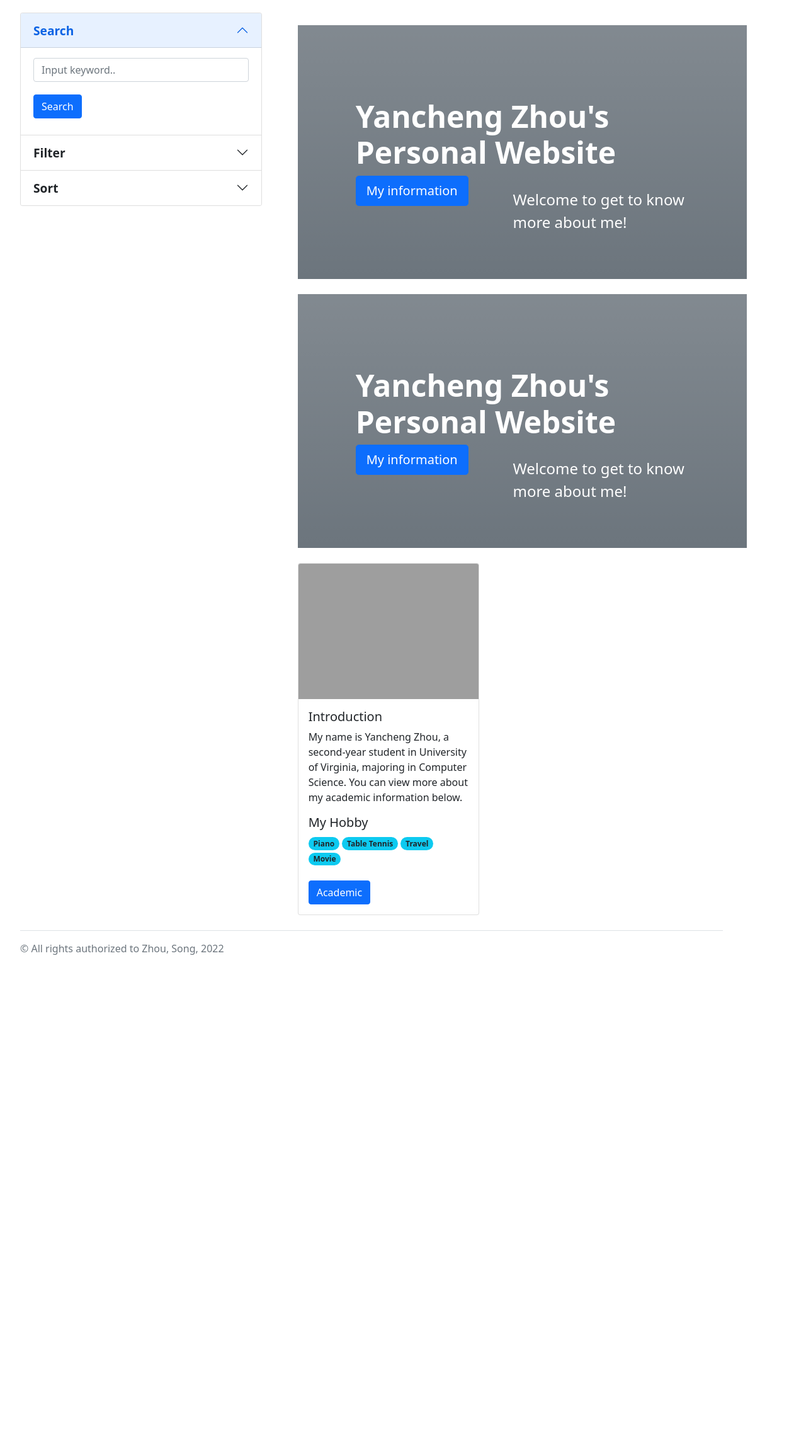
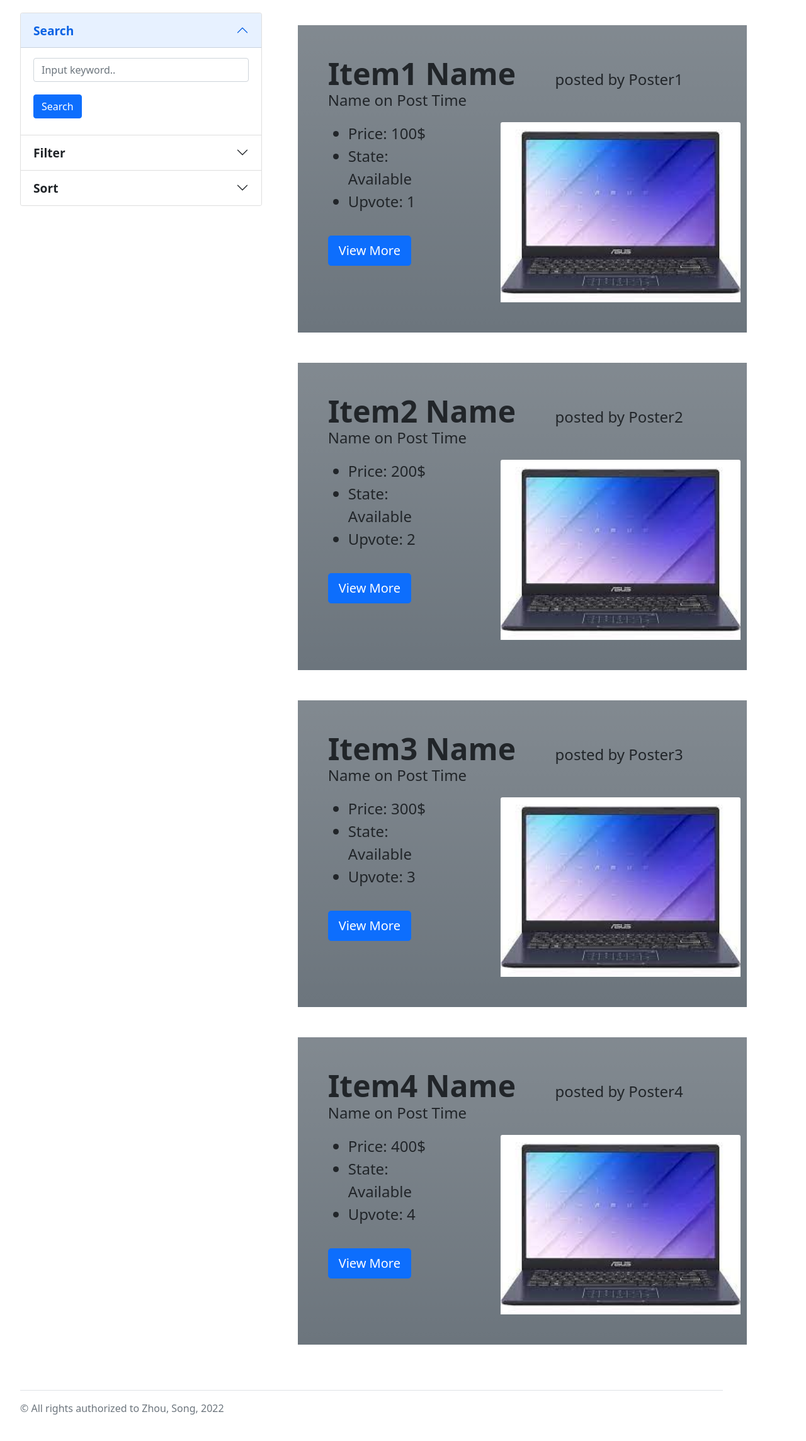
Before and after one commit to YanchengZhou/CS4640_Project, a PHP site: page / in a window 1280 px wide. Shown: the part 61-2349 px from the top of the page at 63% size. Before the commit the page ends 1577 px from the top, so only its background shows below. Run offline with PHP 8.4, Linux system fonts and the light colour scheme; style sheets or scripts are compiled from the project's sources; grey boxes are pictures that could not be loaded.

Commit message:
Add files via upload

```diff
--- a/index.html
+++ b/index.html
@@ -55,7 +55,7 @@
 <div class="container">
     <div class="row">
         <div class="col-md-4">
-                <div class="accordion" id="accordionExample" style="position:fixed;width:30%;">
+                <div class="accordion" id="accordionExample">
                     <div class="accordion-item">
                         <h2 class="accordion-header" id="headingOne">
                             <button class="accordion-button" type="button" data-bs-toggle="collapse" data-bs-target="#collapseOne" aria-expanded="true" aria-controls="collapseOne">
@@ -154,58 +154,42 @@
                         </h2>
                         <div id="collapseThree" class="accordion-collapse collapse" aria-labelledby="headingThree" data-bs-parent="#accordionExample">
                             <div class="accordion-body">
-                                <table class="table">
-                                    <tr>
-                                        <th scope="row">By Default</th>
-                                        <td>
+                                <h5> By Default </h5>
                                 <div class="form-check form-check-inline">
                                     <input class="form-check-input" type="radio" name="sort" checked>
                                     <label class="form-check-label">No Sort</label>
                                 </div>
-                                        </td>
-                                        <td></td>
-                                    </tr>
-                                    <tr>
-                                        <th scope="row">By Time</th>
-                                        <td>
+                                <br> <br>
+
+                                <h5> By Time </h5>
                                 <div class="form-check form-check-inline">
                                     <input class="form-check-input" type="radio" name="sort">
                                     <label class="form-check-label">Latest</label>
                                 </div>
-                                        </td>
-                                        <td>
                                 <div class="form-check form-check-inline">
                                     <input class="form-check-input" type="radio" name="sort">
                                     <label class="form-check-label">Earliest</label>
                                 </div>
-                                        </td>
-                                    </tr>
-                                    <tr>
-                                        <th scope="row">By Price</th>
-                                        <td>
+                                <br> <br>
+
+                                <h5> By Price </h5>
                                 <div class="form-check form-check-inline">
                                     <input class="form-check-input" type="radio" name="sort">
                                     <label class="form-check-label">Lowest</label>
                                 </div>
-                                        </td>
-                                        <td>
                                 <div class="form-check form-check-inline">
                                     <input class="form-check-input" type="radio" name="sort">
                                     <label class="form-check-label">Highest</label>
                                 </div>
-                                        </td>
-                                    </tr>
-                                    <tr>
-                                        <th scope="row">By Upvote</th>
-                                        <td>
+                                <br> <br>
+
+                                <h5> By Upvote </h5>
                                 <div class="form-check form-check-inline">
                                     <input class="form-check-input" type="radio" name="sort">
                                     <label class="form-check-label">Highest</label>
                                 </div>
-                                        </td>
-                                        <td></td>
-                                    </tr>
-                                </table>
+                                <br> <br>
+
                                 <a href="#" class="btn btn-primary">Sort</a>
                             </div>
                         </div>
@@ -215,36 +199,97 @@
 
         <!-- Columns start at 50% wide on mobile and bump up to 33.3% wide on desktop -->
         <div class="col-md-8" >
-            <div class="p-5 mb-4 text-white bg-secondary bg-gradient">
-                <div class="container py-5">
-                    <h1 class="display-5 fw-bold">Yancheng Zhou's Personal Website</h1>
-                    <p class="col-md-8 fs-4">Welcome to get to know more about me!</p>
-                    <a class="btn btn-primary btn-lg" href="https://cs4640.cs.virginia.edu/yz4xy/hw1/info.html">My information</a>
+            <div class="p-5 mb-4 bg-secondary bg-gradient">
+                <div class="upper">
+                    <h1 class="display-5 fw-bold"> Item1 Name </h1>
+                    <h4> posted by Poster1 Name on Post Time </h4>
+                </div>
+
+                <div class="row">
+                    <div class="col-md-4 itemInfo">
+                        <ul>
+                            <li> Price: 100$ </li>
+                            <li> State: Available </li>
+                            <li> Upvote: 1 </li>
+                        </ul>
+
+                        <a class="btn btn-primary btn-lg" href="#">View More</a>
+                    </div>
+                    <div class="col-md-8">
+                        <img class="card-img-top" src="item.jpg" alt="No picture available">
                     </div>
                 </div>
-            <div class="p-5 mb-4 text-white bg-secondary bg-gradient">
-                <div class="container py-5">
-                    <h1 class="display-5 fw-bold">Yancheng Zhou's Personal Website</h1>
-                    <p class="col-md-8 fs-4">Welcome to get to know more about me!</p>
-                    <a class="btn btn-primary btn-lg" href="https://cs4640.cs.virginia.edu/yz4xy/hw1/info.html">My information</a>
+            </div>
+            <br>
+
+            <div class="p-5 mb-4 bg-secondary bg-gradient">
+                <div class="upper">
+                    <h1 class="display-5 fw-bold"> Item2 Name </h1>
+                    <h4> posted by Poster2 Name on Post Time </h4>
+                </div>
+
+                <div class="row">
+                    <div class="col-md-4 itemInfo">
+                        <ul>
+                            <li> Price: 200$ </li>
+                            <li> State: Available </li>
+                            <li> Upvote: 2 </li>
+                        </ul>
+
+                        <a class="btn btn-primary btn-lg" href="#">View More</a>
+                    </div>
+                    <div class="col-md-8">
+                        <img class="card-img-top" src="item.jpg" alt="No picture available">
                     </div>
                 </div>
-            <div class="card" style="width: 18rem;">
-                <img class="card-img-top" src="images/people.jpg" alt="Hobby picture">
-                <div class="card-body">
-                    <h5 class="card-title">Introduction</h5>
-                    <p class="card-text">My name is Yancheng Zhou, a second-year student in University of Virginia, majoring in Computer Science. You can view more about my academic information below.</p>
-                    <h5 class="card-title">My Hobby</h5>
-                    <div>
-                        <span class="badge rounded-pill bg-info text-dark"> Piano </span>
-                        <span class="badge rounded-pill bg-info text-dark"> Table Tennis </span>
-                        <span class="badge rounded-pill bg-info text-dark"> Travel </span>
-                        <span class="badge rounded-pill bg-info text-dark"> Movie </span>
             </div>
             <br>
-                    <a href="https://cs4640.cs.virginia.edu/yz4xy/hw1/academic.html" class="btn btn-primary">Academic</a>
+
+            <div class="p-5 mb-4 bg-secondary bg-gradient">
+                <div class="upper">
+                    <h1 class="display-5 fw-bold"> Item3 Name </h1>
+                    <h4> posted by Poster3 Name on Post Time </h4>
+                </div>
+
+                <div class="row">
+                    <div class="col-md-4 itemInfo">
+                        <ul>
+                            <li> Price: 300$ </li>
+                            <li> State: Available </li>
+                            <li> Upvote: 3 </li>
+                        </ul>
+
+                        <a class="btn btn-primary btn-lg" href="#">View More</a>
+                    </div>
+                    <div class="col-md-8">
+                        <img class="card-img-top" src="item.jpg" alt="No picture available">
                     </div>
                 </div>
+            </div>
+            <br>
+
+            <div class="p-5 mb-4 bg-secondary bg-gradient">
+                <div class="upper">
+                    <h1 class="display-5 fw-bold"> Item4 Name </h1>
+                    <h4> posted by Poster4 Name on Post Time </h4>
+                </div>
+
+                <div class="row">
+                    <div class="col-md-4 itemInfo">
+                        <ul>
+                            <li> Price: 400$ </li>
+                            <li> State: Available </li>
+                            <li> Upvote: 4 </li>
+                        </ul>
+
+                        <a class="btn btn-primary btn-lg" href="#">View More</a>
+                    </div>
+                    <div class="col-md-8">
+                        <img class="card-img-top" src="item.jpg" alt="No picture available">
+                    </div>
+                </div>
+            </div>
+            <br>
         </div>
     </div>
 </div>
--- a/styles/main.less
+++ b/styles/main.less
@@ -38,3 +38,47 @@ nav {
     }
   }
 }
+
+.upper {
+  vertical-align: top;
+
+  * {
+    display: inline;
+  }
+
+  h4 {
+    padding-left: 50px;
+  }
+}
+
+.itemInfo {
+  ul {
+    padding-top: @margin;
+    padding-bottom: @margin;
+  }
+
+  li {
+    font-size: 1.5em;
+  }
+}
+
+#accordionExample {
+  position: fixed;
+  width:30%;
+}
+
+//responsive
+@media only screen and (max-width: 768px) {
+  .col-md-8 {
+    width: 100%;
+  }
+
+  .col-4 {
+    width: 100%;
+  }
+
+  #accordionExample {
+    position: relative;
+    width: 100%;
+  }
+}
```
Also changed, not shown: styles/main.css (+32 -0 lines), 1 other file. Lines whose indentation alone changed are shown as unchanged.
